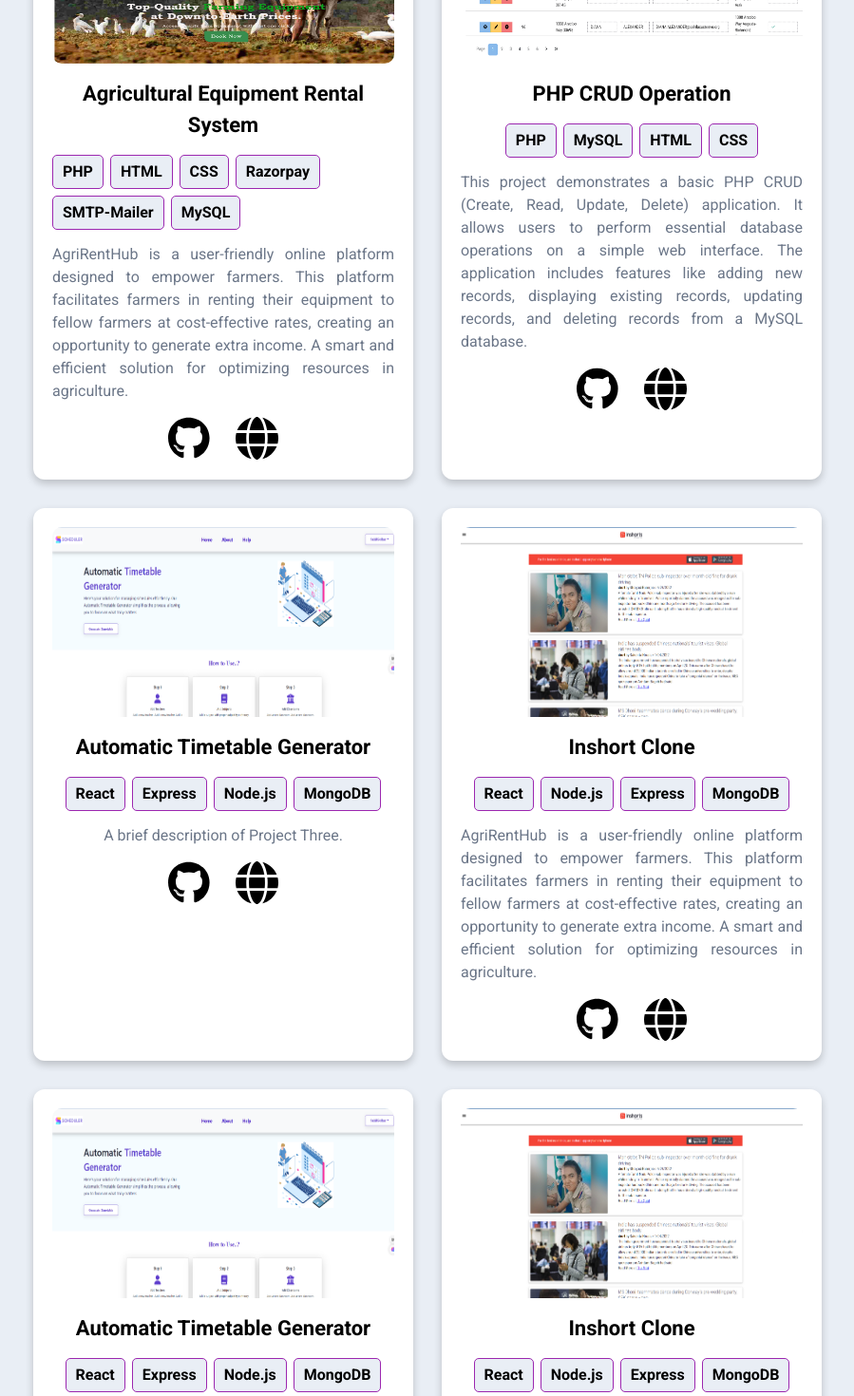
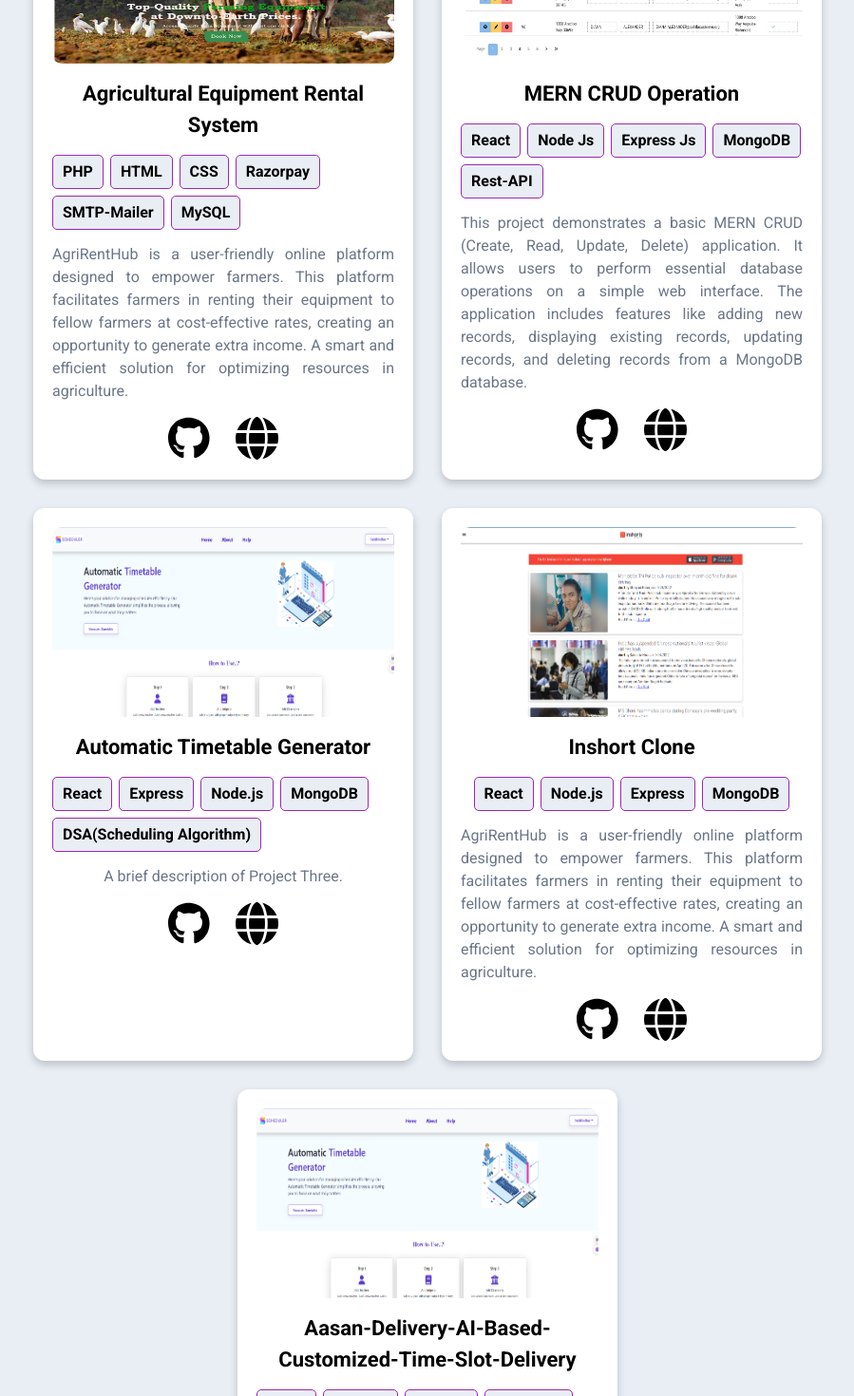
Before and after one commit to sahil13082003/Portfolio, a React (Create React App) app in the folder client/: page / in a window 1280 px wide. Shown: the part 1120-2590 px from the top of the page at 95% size, without its empty margins (190-1089 px from the left). Built offline with nearby package versions, Linux system fonts and the light colour scheme.

Commit message:
project added

```diff
--- a/client/src/components/Project.jsx
+++ b/client/src/components/Project.jsx
@@ -16,25 +16,25 @@ const projects = [
     description: 'AgriRentHub is a user-friendly online platform designed to empower farmers. This platform facilitates farmers in renting their equipment to fellow farmers at cost-effective rates, creating an opportunity to generate extra income. A smart and efficient solution for optimizing resources in agriculture.',
     image: Agrirenthub,
     github: 'https://github.com/yourusername/projectone',
-    live: 'https://projectone.example.com'
+    // live: 'https://projectone.example.com'
   },
   {
     id: 2,
-    title: 'PHP CRUD Operation',
-    tech: ['PHP', 'MySQL', 'HTML', 'CSS'],
-    description: 'This project demonstrates a basic PHP CRUD (Create, Read, Update, Delete) application. It allows users to perform essential database operations on a simple web interface. The application includes features like adding new records, displaying existing records, updating records, and deleting records from a MySQL database.',
+    title: 'MERN CRUD Operation',
+    tech: ['React', 'Node Js', 'Express Js', 'MongoDB','Rest-API'],
+    description: 'This project demonstrates a basic MERN CRUD (Create, Read, Update, Delete) application. It allows users to perform essential database operations on a simple web interface. The application includes features like adding new records, displaying existing records, updating records, and deleting records from a MongoDB database.',
     image: crud,
-    github: 'https://github.com/yourusername/projecttwo',
+    github: 'https://github.com/sahil13082003/MERN-CRUD-Operations-',
     live: 'https://projecttwo.example.com'
   },
   {
     id: 3,
     title: 'Automatic Timetable Generator',
-    tech: ['React', 'Express', 'Node.js', 'MongoDB'],
+    tech: ['React', 'Express', 'Node.js', 'MongoDB','DSA(Scheduling Algorithm)'],
     description: 'A brief description of Project Three.',
     image: Automatic,
-    github: 'https://github.com/yourusername/projectthree',
-    live: 'https://projectthree.example.com'
+    github: 'https://github.com/sahil13082003/Automatic-Timetable-Generator',
+    live: 'https://automatic-timetable-generator.vercel.app/'
   },
   {
     id: 4,
@@ -42,27 +42,27 @@ const projects = [
     tech: ['React','Node.js', 'Express', 'MongoDB'],
     description: 'AgriRentHub is a user-friendly online platform designed to empower farmers. This platform facilitates farmers in renting their equipment to fellow farmers at cost-effective rates, creating an opportunity to generate extra income. A smart and efficient solution for optimizing resources in agriculture.',
     image: inshort_clone,
-    github: 'https://github.com/yourusername/projectfour',
-    live: 'https://projectfour.example.com'
+    github: 'https://github.com/sahil13082003/Inshort_Clone_main',
+    live: 'https://inshort-clone-main.vercel.app/'
   },
   {
     id: 3,
-    title: 'Automatic Timetable Generator',
-    tech: ['React', 'Express', 'Node.js', 'MongoDB'],
+    title: 'Aasan-Delivery-AI-Based-Customized-Time-Slot-Delivery',
+    tech: ['React', 'Express', 'Node.js', 'MongoDB','Machine Learning'],
     description: 'A brief description of Project Three.',
     image: Automatic,
-    github: 'https://github.com/yourusername/projectthree',
-    live: 'https://projectthree.example.com'
+    github: 'https://github.com/sahil13082003/Aasan-Delivery-AI-Based-Customized-Time-Slot-Delivery',
+    // live: 'https://projectthree.example.com'
   },
-  {
-    id: 4,
-    title: 'Inshort Clone',
-    tech: ['React','Node.js', 'Express', 'MongoDB'],
-    description: 'AgriRentHub is a user-friendly online platform designed to empower farmers. This platform facilitates farmers in renting their equipment to fellow farmers at cost-effective rates, creating an opportunity to generate extra income. A smart and efficient solution for optimizing resources in agriculture.',
-    image: inshort_clone,
-    github: 'https://github.com/yourusername/projectfour',
-    live: 'https://projectfour.example.com'
-  },
+  // {
+  //   id: 4,
+  //   title: 'Inshort Clone',
+  //   tech: ['React','Node.js', 'Express', 'MongoDB'],
+  //   description: 'AgriRentHub is a user-friendly online platform designed to empower farmers. This platform facilitates farmers in renting their equipment to fellow farmers at cost-effective rates, creating an opportunity to generate extra income. A smart and efficient solution for optimizing resources in agriculture.',
+  //   image: inshort_clone,
+  //   github: 'https://github.com/yourusername/projectfour',
+  //   live: 'https://projectfour.example.com'
+  // },
   // Add more projects here
 ];
 
--- a/client/src/style/About.css
+++ b/client/src/style/About.css
@@ -90,7 +90,7 @@ body {
   width: 380px; /* Increased size */
   background-clip: content-box, border-box;
   background-size: cover;
-  background-image: url('../assets/Sahil_Photo.jpg'), linear-gradient(to bottom left, #eee7e7, #fbf3f3);
+  background-image: url('../assets/sahil_Profile_photo.jpeg'), linear-gradient(to bottom left, #eee7e7, #fbf3f3);
   background-repeat: no-repeat;
   padding: 12px;
 }
```
Also changed, not shown: client/src/assets/sahil_Profile_photo.jpeg (added).
